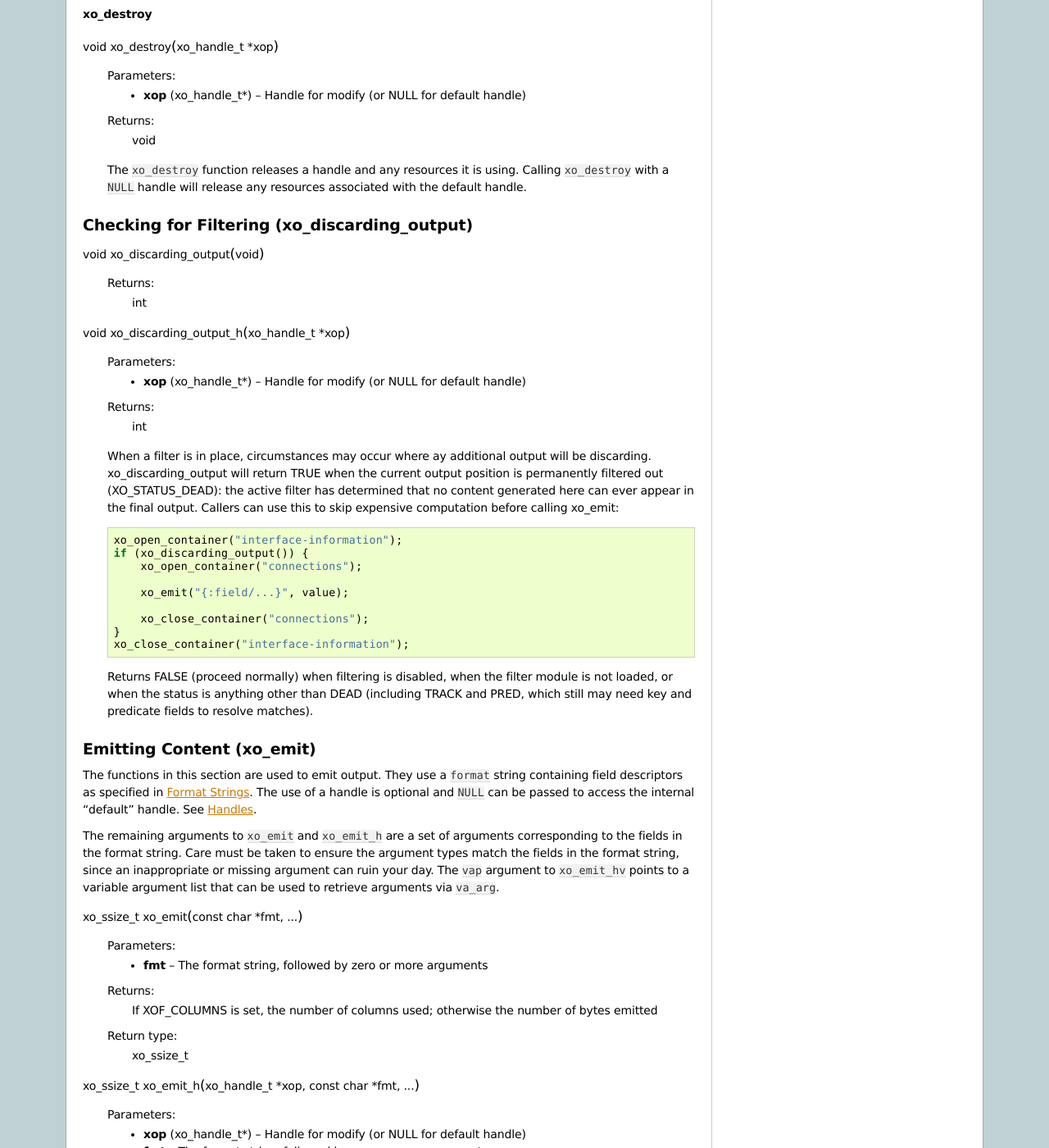
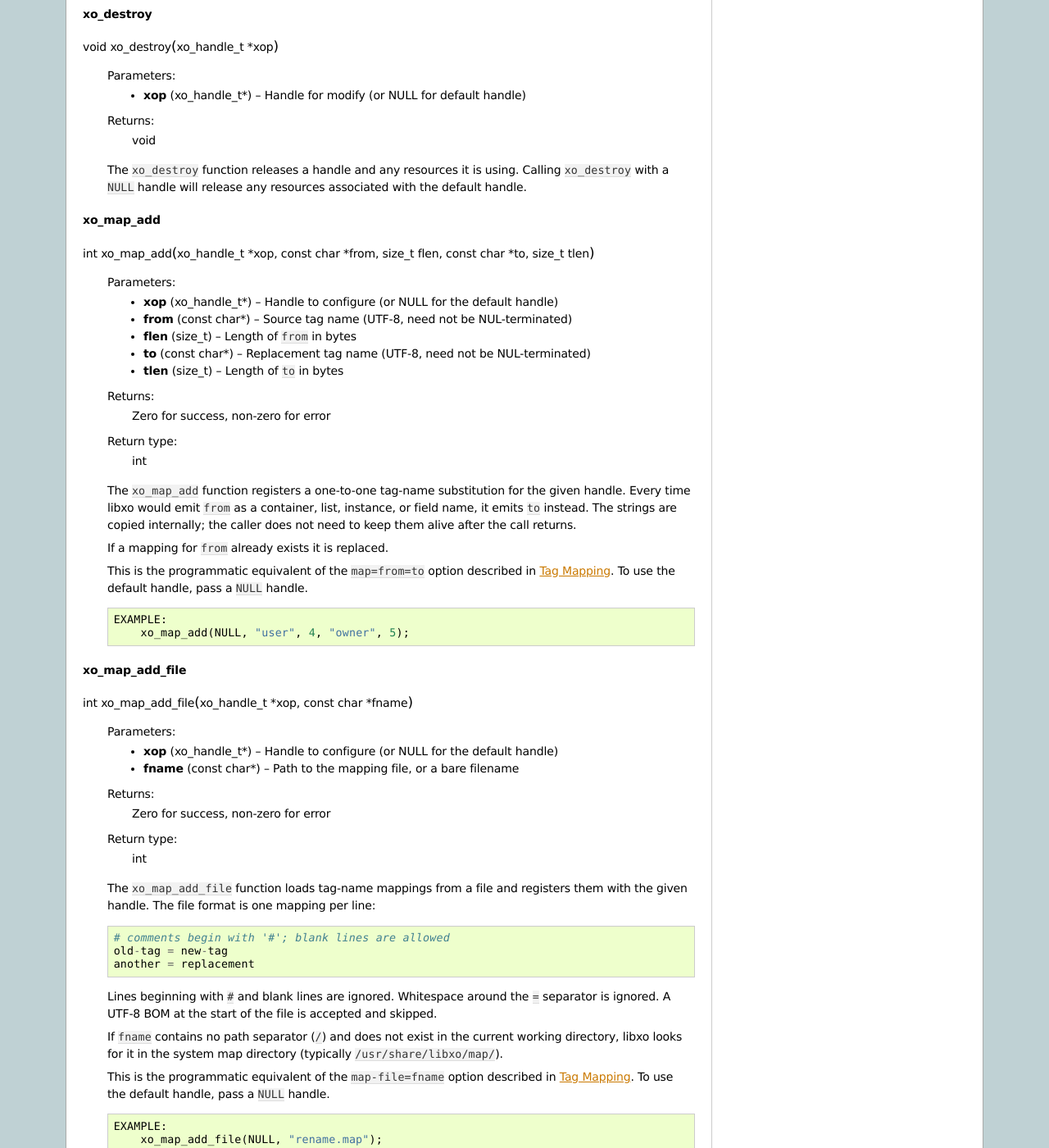
Before and after one commit to Juniper/libxo, a Sphinx documentation site: the page built from doc/api.rst, in a window 1280 px wide and 1400 px high, scrolled down 6418 px. Shown: the whole window at 82% size. Built offline with Sphinx 7.4.7, drawn with Linux system fonts in a browser that asks for light colours; some of the changed text lies outside the part shown.

Commit message:
update docs

```diff
--- a/doc/api.rst
+++ b/doc/api.rst
@@ -422,42 +422,120 @@
   using.  Calling `xo_destroy` with a `NULL` handle will release any
   resources associated with the default handle.
 
-.. index:: xo_discarding_output
-
-Checking for Filtering (xo_discarding_output)
----------------------------------------------
-
-.. c:function:: void xo_discarding_output (void)
-
-  :returns: int
-
-.. c:function:: void xo_discarding_output_h (xo_handle_t *xop)
-
-  :param xop: Handle for modify (or NULL for default handle)
+.. index:: xo_map_add
+.. _xo_map_add:
+
+xo_map_add
+++++++++++
+
+.. c:function:: int xo_map_add (xo_handle_t *xop, const char *from, size_t flen, const char *to, size_t tlen)
+
+  :param xop: Handle to configure (or NULL for the default handle)
   :type xop: xo_handle_t \*
-  :returns: int
-
-  When a filter is in place, circumstances may occur where ay additional
-  output will be discarding.  xo_discarding_output will return TRUE when
-  the current output position is permanently filtered out
-  (XO_STATUS_DEAD): the active filter has determined that no content
-  generated here can ever appear in the final output.  Callers can use
-  this to skip expensive computation before calling xo_emit::
+  :param from: Source tag name (UTF-8, need not be NUL-terminated)
+  :type from: const char \*
+  :param flen: Length of ``from`` in bytes
+  :type flen: size_t
+  :param to: Replacement tag name (UTF-8, need not be NUL-terminated)
+  :type to: const char \*
+  :param tlen: Length of ``to`` in bytes
+  :type tlen: size_t
+  :returns: Zero for success, non-zero for error
+  :rtype: int
+
+  The `xo_map_add` function registers a one-to-one tag-name substitution
+  for the given handle.  Every time libxo would emit ``from`` as a
+  container, list, instance, or field name, it emits ``to`` instead.
+  The strings are copied internally; the caller does not need to keep them
+  alive after the call returns.
+
+  If a mapping for ``from`` already exists it is replaced.
+
+  This is the programmatic equivalent of the ``map=from=to`` option
+  described in :ref:`tag-mapping`.  To use the default handle, pass a
+  ``NULL`` handle.
+
+  ::
+
+    EXAMPLE:
+        xo_map_add(NULL, "user", 4, "owner", 5);
+
+.. index:: xo_map_add_file
+.. _xo_map_add_file:
+
+xo_map_add_file
++++++++++++++++
+
+.. c:function:: int xo_map_add_file (xo_handle_t *xop, const char *fname)
+
+  :param xop: Handle to configure (or NULL for the default handle)
+  :type xop: xo_handle_t \*
+  :param fname: Path to the mapping file, or a bare filename
+  :type fname: const char \*
+  :returns: Zero for success, non-zero for error
+  :rtype: int
+
+  The `xo_map_add_file` function loads tag-name mappings from a file and
+  registers them with the given handle.  The file format is one mapping
+  per line::
+
+    # comments begin with '#'; blank lines are allowed
+    old-tag = new-tag
+    another = replacement
+
+  Lines beginning with ``#`` and blank lines are ignored.  Whitespace
+  around the ``=`` separator is ignored.  A UTF-8 BOM at the start of the
+  file is accepted and skipped.
+
+  If ``fname`` contains no path separator (``/``) and does not exist in
+  the current working directory, libxo looks for it in the system map
+  directory (typically ``/usr/share/libxo/map/``).
+
+  This is the programmatic equivalent of the ``map-file=fname`` option
+  described in :ref:`tag-mapping`.  To use the default handle, pass a
+  ``NULL`` handle.
+
+  ::
+
+    EXAMPLE:
+        xo_map_add_file(NULL, "rename.map");
+
+.. index:: xo_is_emitting
+
+Checking for Active Output (xo_is_emitting)
+-------------------------------------------
+
+.. c:function:: int xo_is_emitting (void)
+
+  :returns: Non-zero when output at the current position will reach the final output, zero otherwise
+  :rtype: int
+
+.. c:function:: int xo_is_emitting_h (xo_handle_t *xop)
+
+  :param xop: Handle to query (or NULL for the default handle)
+  :type xop: xo_handle_t \*
+  :returns: Non-zero when output at the current position will reach the final output, zero otherwise
+  :rtype: int
+
+  When a filter is active, the current output position may be permanently
+  filtered out: the filter has determined that no content generated here
+  can ever appear in the final output (``XO_STATUS_DEAD``).  Callers can
+  use this to skip expensive computation before calling `xo_emit`::
 
     xo_open_container("interface-information");
-    if (xo_discarding_output()) {
+    if (xo_is_emitting()) {
         xo_open_container("connections");
-
         xo_emit("{:field/...}", value);
-
         xo_close_container("connections");
     }
     xo_close_container("interface-information");
 
-  Returns FALSE (proceed normally) when filtering is disabled, when the filter
-  module is not loaded, or when the status is anything other than DEAD
-  (including TRACK and PRED, which still may need key and predicate fields
-  to resolve matches).
+  Both functions return true when filtering is disabled, when the filter
+  module is not loaded, or when the filter status is anything other than
+  ``XO_STATUS_DEAD`` (for example ``XO_STATUS_TRACK`` or
+  ``XO_STATUS_PRED``, which still require key and predicate fields to be
+  evaluated before a decision can be made).  Both return false only when
+  the filter has permanently discarded the current output position.
 
 .. index:: xo_emit
 
```
